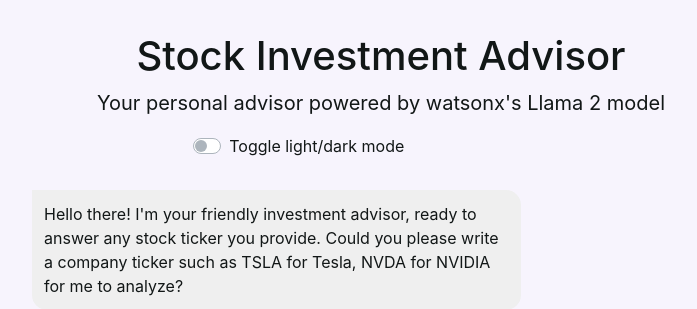
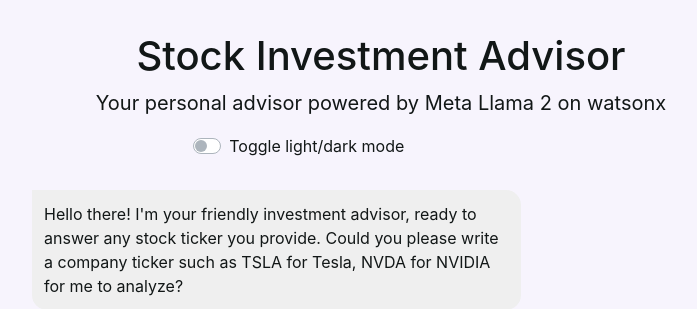
Before and after one commit to vicky-playground/langchain-finance, a Python web app: template templates/index.html in a window 1280 px wide. Shown: the top 309 px of the page, without its empty margins (259-956 px from the left). Run offline with Jinja, Linux system fonts and the light colour scheme; the template is opened without the code that fills it, so the values that code supplies are empty; some libraries are stand-ins or nearby versions.

Commit message:
Update index.html

```diff
--- a/templates/index.html
+++ b/templates/index.html
@@ -22,7 +22,7 @@
         <div class="col-12" style="margin-top: 2rem">
           <h1 class="text-center">Stock Investment Advisor</h1>
           <p class="text-center" style="font-size: 20px">
-            Your personal advisor powered by watsonx's Llama 2 model
+            Your personal advisor powered by Meta Llama 2 on watsonx
           </p>
         </div>
         <div class="col-12 text-center d-flex justify-content-around">
```
